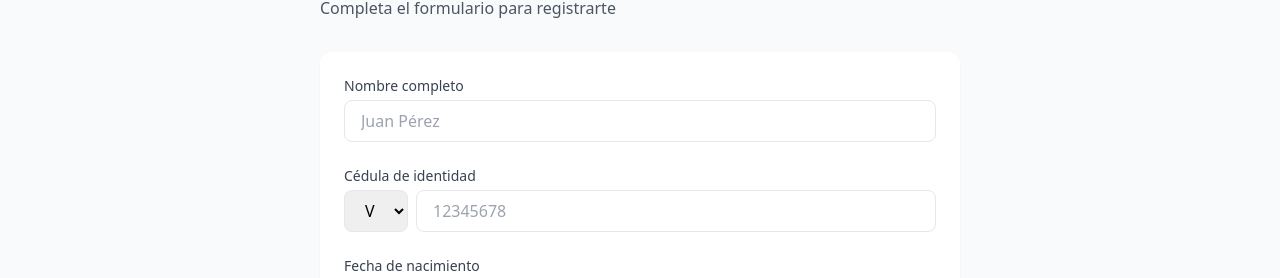
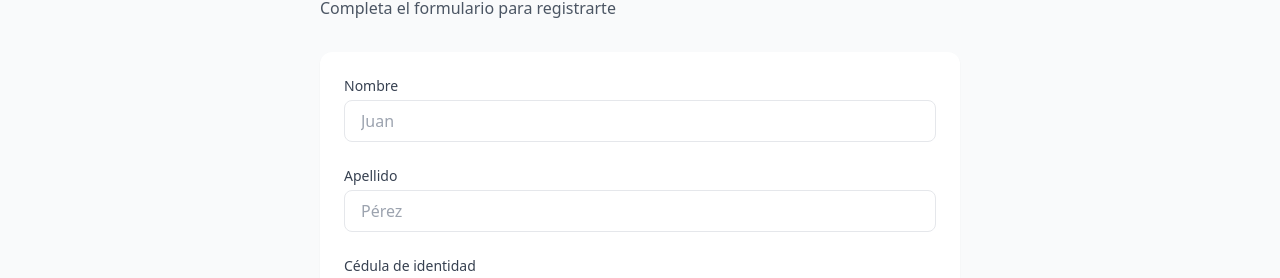
Before and after one commit to Oliveira2208/NewsInsular, a Next.js app in the folder apps/web/: page /register in a window 1280 px wide. Shown: the part 161-439 px from the top of the page. Built offline with nearby package versions, Linux system fonts and the light colour scheme; no server answers; the database is empty.

Commit message:
add last name

```diff
--- a/apps/web/src/app/(public)/register/page.tsx
+++ b/apps/web/src/app/(public)/register/page.tsx
@@ -8,7 +8,8 @@ import { createClient } from '@/lib/supabase/client'
 import { requestNotificationPermission } from '@/lib/firebase'
 
 const registerSchema = z.object({
-  full_name: z.string().min(2, 'El nombre no puede estar vacío'),
+  first_name: z.string().min(2, 'El nombre no puede estar vacío'),
+  last_name: z.string().min(2, 'El apellido no puede estar vacío'),
   identity_prefix: z.enum(['V', 'E', 'P']),
   identity_number: z.string().regex(/^\d{7,8}$/, 'La cédula debe tener 7-8 dígitos'),
   birth_date: z.string().min(1, 'La fecha de nacimiento es requerida'),
@@ -71,7 +72,8 @@ export default function RegisterPage() {
   const [touched, setTouched] = useState<Partial<Record<FieldName, boolean>>>({})
   const [errors, setErrors] = useState<Partial<Record<FieldName, string>>>({})
   const [form, setForm] = useState<RegisterFormData>({
-    full_name: '',
+    first_name: '',
+    last_name: '',
     identity_prefix: 'V',
     identity_number: '',
     birth_date: '',
@@ -169,7 +171,7 @@ export default function RegisterPage() {
       setErrors(fieldErrors)
 
       const allTouched: Partial<Record<FieldName, boolean>> = {}
-      const allFields: FieldName[] = ['full_name', 'identity_prefix', 'identity_number', 'birth_date', 'phone', 'email', 'state_id', 'municipality_id', 'parish_id', 'commune_id', 'address']
+      const allFields: FieldName[] = ['first_name', 'last_name', 'identity_prefix', 'identity_number', 'birth_date', 'phone', 'email', 'state_id', 'municipality_id', 'parish_id', 'commune_id', 'address']
       allFields.forEach(f => { allTouched[f] = true })
       setTouched(allTouched)
 
@@ -189,7 +191,8 @@ export default function RegisterPage() {
 
     const insertData = {
       identity_doc,
-      full_name: form.full_name,
+      first_name: form.first_name,
+      last_name: form.last_name,
       birth_date: form.birth_date,
       phone: form.phone,
       email: form.email,
@@ -242,7 +245,7 @@ export default function RegisterPage() {
             headers: { 'Content-Type': 'application/json' },
             body: JSON.stringify({
               email: form.email,
-              full_name: form.full_name,
+              fullName: `${form.first_name} ${form.last_name}`,
               unsubscribe_token: data.unsubscribe_token,
             }),
           })
@@ -288,18 +291,35 @@ export default function RegisterPage() {
       <form onSubmit={handleSubmit} className="space-y-6 bg-white p-6 rounded-xl shadow-sm">
         <div>
           <label className="block text-sm font-medium text-gray-700 mb-1">
-            Nombre completo
+            Nombre
           </label>
           <input
             type="text"
-            value={form.full_name}
-            onChange={(e) => handleChange('full_name', e.target.value)}
-            onBlur={(e) => handleBlur('full_name', e.target.value)}
-            className={getFieldClass('full_name')}
-            placeholder="Juan Pérez"
+            value={form.first_name}
+            onChange={(e) => handleChange('first_name', e.target.value)}
+            onBlur={(e) => handleBlur('first_name', e.target.value)}
+            className={getFieldClass('first_name')}
+            placeholder="Juan"
           />
-          {touched.full_name && errors.full_name && (
-            <p className="text-red-500 text-sm mt-1">{errors.full_name}</p>
+          {touched.first_name && errors.first_name && (
+            <p className="text-red-500 text-sm mt-1">{errors.first_name}</p>
+          )}
+        </div>
+
+        <div>
+          <label className="block text-sm font-medium text-gray-700 mb-1">
+            Apellido
+          </label>
+          <input
+            type="text"
+            value={form.last_name}
+            onChange={(e) => handleChange('last_name', e.target.value)}
+            onBlur={(e) => handleBlur('last_name', e.target.value)}
+            className={getFieldClass('last_name')}
+            placeholder="Pérez"
+          />
+          {touched.last_name && errors.last_name && (
+            <p className="text-red-500 text-sm mt-1">{errors.last_name}</p>
           )}
         </div>
 
--- a/apps/web/src/app/admin/(dashboard)/people/page.tsx
+++ b/apps/web/src/app/admin/(dashboard)/people/page.tsx
@@ -60,8 +60,8 @@ export default function AdminPeople() {
         doc.text(`Fecha: ${new Date().toLocaleDateString()}`, 14, 30)
         // @ts-expect-error - autoTable is added by jspdf-autotable plugin
         doc.autoTable({
-          head: [['Nombre', 'Identidad', 'Email', 'Teléfono', 'Notificaciones']],
-          body: filteredPeople.map((p) => [`${p.first_name} ${p.last_name}`, p.identity_doc, p.email, p.phone, p.notifications_email ? 'Sí' : 'No']),
+          head: [['Nombre', 'Apellido', 'Identidad', 'Email', 'Teléfono', 'Notificaciones']],
+          body: filteredPeople.map((p) => [p.first_name, p.last_name, p.identity_doc, p.email, p.phone, p.notifications_email ? 'Sí' : 'No']),
           startY: 40,
         })
         doc.save(`people-${new Date().toISOString().split('T')[0]}.pdf`)
--- a/apps/web/src/app/unsubscribe/page.tsx
+++ b/apps/web/src/app/unsubscribe/page.tsx
@@ -26,7 +26,7 @@ export default function UnsubscribePage({ searchParams }: UnsubscribePageProps)
 
       const { data: person, error } = await supabase
         .from('people')
-        .select('id, full_name, email')
+        .select('id, first_name, last_name, email')
         .eq('unsubscribe_token', token)
         .single()
 
--- a/apps/web/src/lib/types.ts
+++ b/apps/web/src/lib/types.ts
@@ -44,7 +44,8 @@ export interface NewsCategory {
 
 export interface Person {
   id: number
-  full_name: string
+  first_name: string
+  last_name: string
   identity_doc: string
   birth_date: string
   phone: string
@@ -56,6 +57,7 @@ export interface Person {
   address: string
   push_token: string | null
   notifications_email: boolean
+  unsubscribe_token: string | null
   created_at: string
   deleted_at: string | null
 }
```
Also changed, not shown: 1 other file (tests, documents, lock files or other folders).
